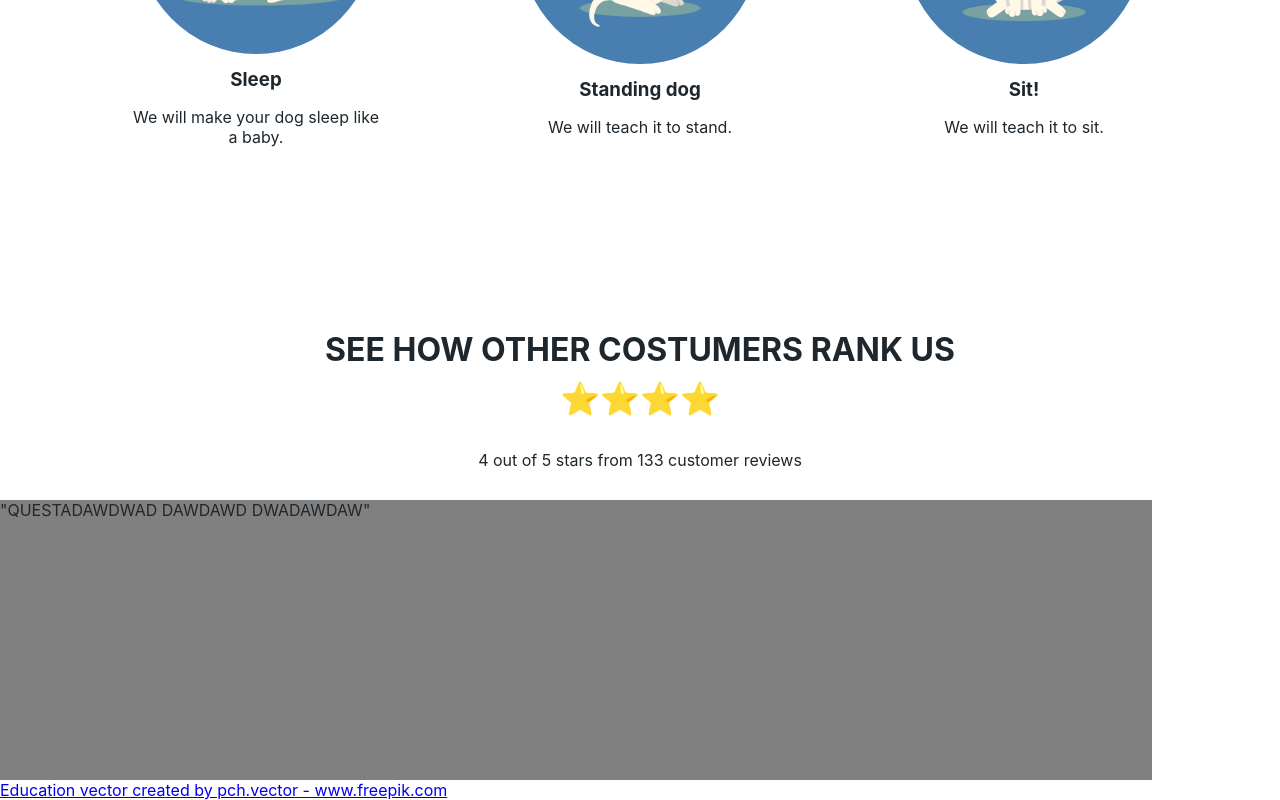
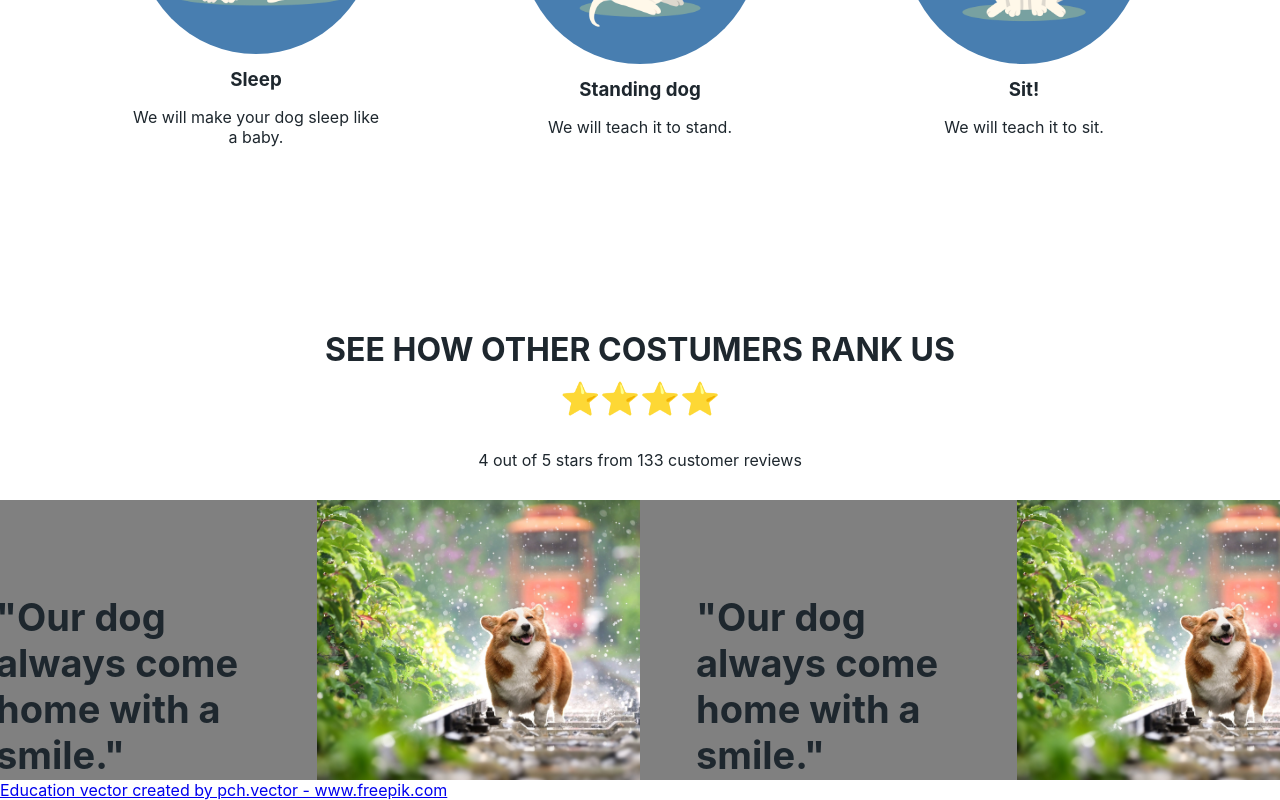
Before and after one commit to andreasaker/generic-startpage, a React (Create React App) app: page / in a window 1280 px wide. Shown: the part 1956-2756 px from the top of the page. Built offline with nearby package versions, Linux system fonts and the light colour scheme.

Commit message:
Reviews continued

```diff
--- a/src/components/costumerStories.js
+++ b/src/components/costumerStories.js
@@ -5,15 +5,26 @@ import Review from "./review";
 
 const StyledWrapper = styled(Wrapper)`
   height: 35vh;
+  display:flex;
+  justify-content: center;
+`;
+
+const ReviewStack = styled.div`
+  display:flex;
   align-items: left;
   justify-content: left;
   flex-direction: row;
+  max-width: 1400px;
+  height:inherit;
 `;
 
 const CostumerStories = () => {
   return (
     <StyledWrapper>
+      <ReviewStack>
       <Review />
+      <Review />
+      </ReviewStack>
     </StyledWrapper>
   );
 };
--- a/src/components/review.js
+++ b/src/components/review.js
@@ -2,13 +2,49 @@ import React from "react";
 import styled from "styled-components";
 
 const Card = styled.div`
-  width: 90vw;
-  height: inherit;
+  display: flex;
+  flex-direction: row;
+  width: 60em;
+  height:inherit;
   background-color: gray;
 `;
 
+const Img = styled.img`
+  height: 100%;
+`;
+
+const Box = styled.div`
+display: flex;
+flex-direction: column;
+padding: 2em 2em 2em 2em;
+font-size: 28px;
+width:45%;
+`;
+
+const P = styled.p`
+font-size: 38px;
+font-weight: 700;
+`;
+
+const Canvas = styled.div`
+overflow: hidden;
+width:55%;
+height: 100%;
+`;
+
 const Review = (text, subtext, picture) => {
-  return <Card>"QUESTADAWDWAD DAWDAWD DWADAWDAW"</Card>;
+  return (
+  <Card>
+  <Box>
+  <P>"Our dog always come home with a smile."</P>
+  <div>Melone & Tim</div>
+  </Box>
+
+  <Canvas>
+  <Img src="happy-corgi.jpg" alt="BIld av huoadg5888 från Pixabay"/>
+  </Canvas>
+
+  </Card>);
 };
 
 export default Review;
```
Also changed, not shown: public/happy-corgi.jpg (added).
